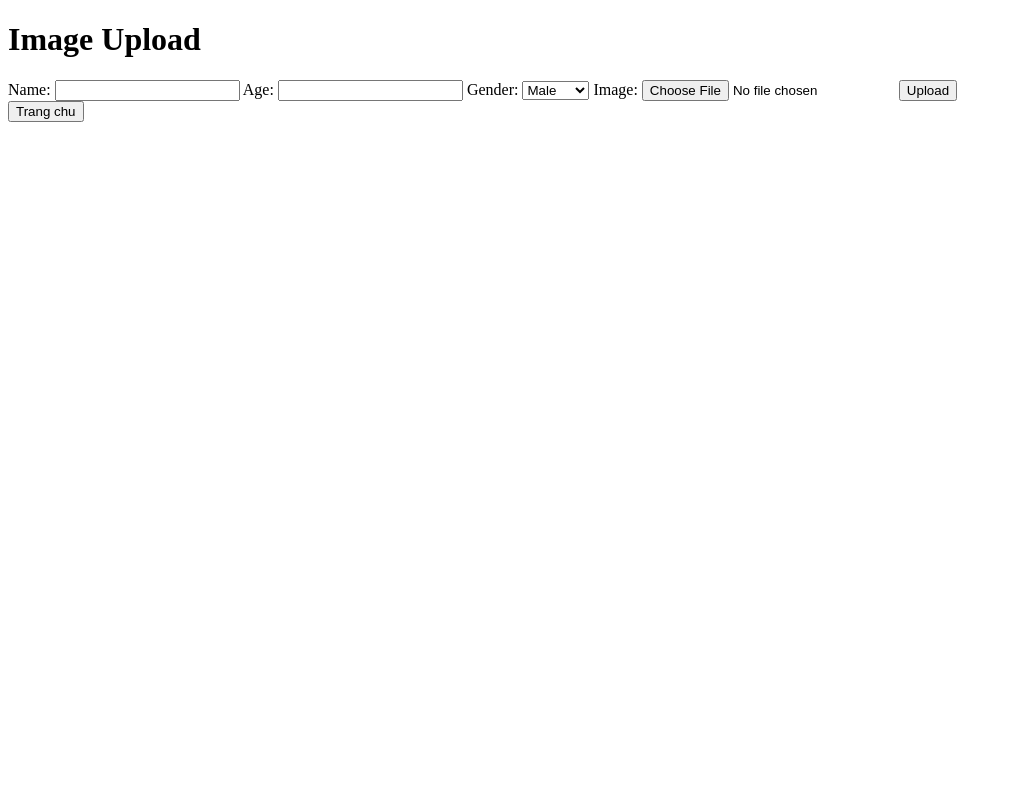
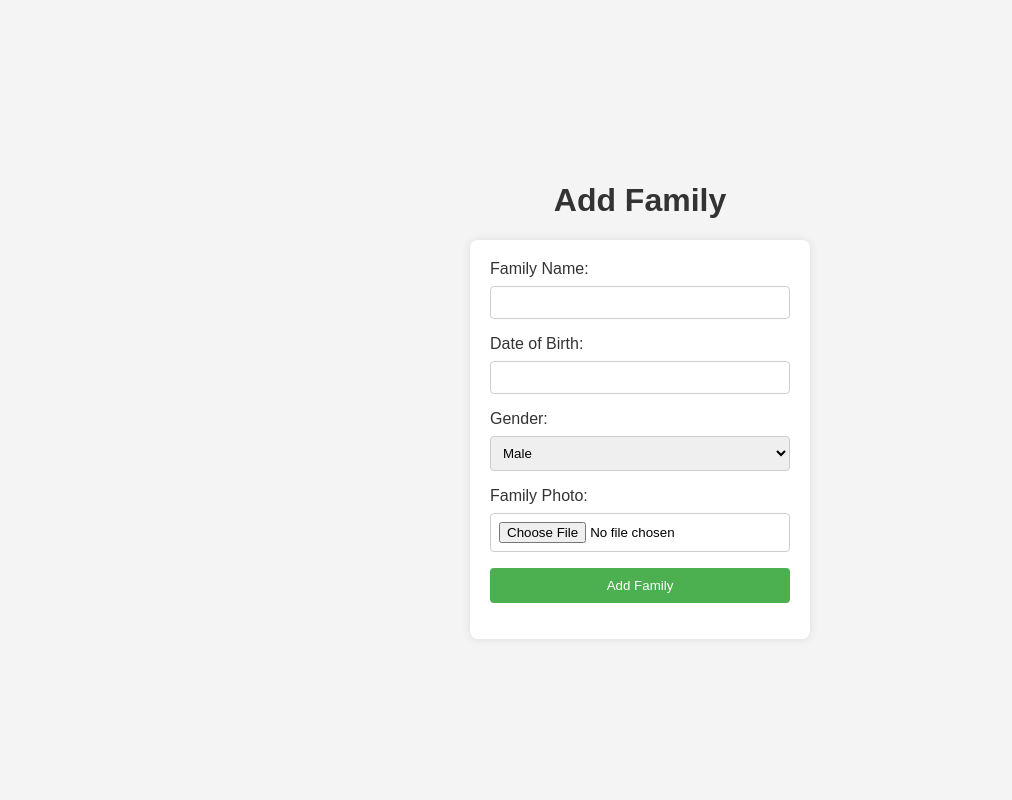
Before and after one commit to tiamo405/IOT-BTL-PTIT, a Flask app: page /add_family in a window 1280 px wide. Shown: the whole page, without its empty margins (0-1012 px from the left). Run offline with Flask 3, Linux system fonts and the light colour scheme.

Commit message:
giao diện va lỗi refesh

```diff
--- a/web-app/app.py
+++ b/web-app/app.py
@@ -1,10 +1,15 @@
 
-from flask import Flask, render_template, request, redirect, url_for
+from flask import Flask, render_template, request, redirect, url_for, flash
 from werkzeug.utils import secure_filename
-import os
+import sys, os
+cwd = os.getcwd()
+sys.path.append(os.path.abspath(os.path.dirname(cwd)))
+
+# import file code
+# from api.api import add_family
 
 app = Flask(__name__)
-
+app.secret_key = 'your_secret_key'
 # Thư mục để lưu trữ ảnh
 UPLOAD_FOLDER = 'uploads'
 app.config['UPLOAD_FOLDER'] = UPLOAD_FOLDER
@@ -33,30 +38,31 @@ def upload():
 
     if file.filename == '':
         return redirect(request.url)
-    # kiểm tra có phải refesh không. nếu == True là không, xử lí yêu cầu
-    is_refresh = request.form.get('is_refresh', 'false')
-    print(is_refresh)
 
-    if file and allowed_file(file.filename) and is_refresh == 'true':
+
+    if file and allowed_file(file.filename):
         # Lưu trữ tệp ảnh
         filename = secure_filename(file.filename)
         file.save(os.path.join(app.config['UPLOAD_FOLDER'], filename))
 
         # Nhận dữ liệu khác từ form
         name = request.form['name']
-        age = request.form['age']
+        dob = request.form['dob']
         gender = request.form['gender']
 
         # Thực hiện xử lý với dữ liệu và ảnh ở đây
+
         # Ví dụ: in thông tin ra console
-        print(f"Name: {name}, Age: {age}, Gender: {gender}")
+        print(f"Name: {name}, DoB: {dob}, Gender: {gender}")
         print(f"Image saved as: {filename}")
 
         # Trả về kết quả thành công
-        return render_template('add_family.html', result={'result': 'success', 'message': 'File uploaded successfully'})
+        flash('File uploaded successfully', 'success')
+        return redirect(url_for('add_family'))
 
     # Trả về kết quả thất bại với thông báo lỗi
-    return render_template('add_family.html', result={'result': 'failed', 'error': 'Invalid file format'})
+    flash('Invalid file format', 'error')
+    return redirect(url_for('add_family.html'))
 
 if __name__ == '__main__':
     app.run(debug=True)
--- a/web-app/templates/add_family.html
+++ b/web-app/templates/add_family.html
@@ -4,26 +4,103 @@
 <head>
     <meta charset="UTF-8">
     <meta name="viewport" content="width=device-width, initial-scale=1.0">
-    <title>Image Upload</title>
+    <title>Add Family</title>
+    <style>
+        body {
+            font-family: 'Arial', sans-serif;
+            background-color: #f4f4f4;
+            margin: 0;
+            padding: 0;
+            display: flex;
+            flex-direction: column;
+            align-items: center;
+            justify-content: center;
+            height: 100vh;
+        }
+
+        h1 {
+            color: #333;
+        }
+
+        form {
+            background-color: #fff;
+            padding: 20px;
+            border-radius: 8px;
+            box-shadow: 0 0 10px rgba(0, 0, 0, 0.1);
+            width: 300px;
+        }
+
+        label {
+            display: block;
+            margin-bottom: 8px;
+            color: #333;
+        }
+
+        input,
+        select {
+            width: 100%;
+            padding: 8px;
+            margin-bottom: 16px;
+            border: 1px solid #ccc;
+            border-radius: 4px;
+            box-sizing: border-box;
+        }
+
+        input[type="submit"] {
+            background-color: #4caf50;
+            color: white;
+            padding: 10px;
+            border: none;
+            border-radius: 4px;
+            cursor: pointer;
+        }
+
+        input[type="submit"]:hover {
+            background-color: #45a049;
+        }
+
+        p {
+            color: #333;
+            margin-top: 16px;
+        }
+
+        .success {
+            color: #4caf50;
+        }
+
+        .error {
+            color: #f44336;
+        }
+    </style>
+    <script>
+        function formatDateString(input) {
+            // Kiểm tra xem chuỗi có đúng định dạng hay không (10112012)
+            if (/^\d{8}$/.test(input)) {
+                // Tách chuỗi thành các phần ngày, tháng, năm
+                var day = input.substring(0, 2);
+                var month = input.substring(2, 4);
+                var year = input.substring(4, 8);
+
+                // Tạo chuỗi ngày tháng năm mới
+                var formattedDate = day + '/' + month + '/' + year;
+
+                // Gán giá trị mới vào ô input
+                document.getElementById('dob').value = formattedDate;
+            }
+        }
+    </script>
 </head>
 
 <body>
-    <h1>Image Upload</h1>
+    <h1>Add Family</h1>
 
-    {% if result %}
-    {% if result.result == 'success' %}
-    <p style="color: green;">{{ result.message }}</p>
-    {% else %}
-    <p style="color: red;">{{ result.error }}</p>
-    {% endif %}
-    {% endif %}
-    <input type="hidden" name="is_refresh" value="false">
     <form action="/upload_family" method="post" enctype="multipart/form-data">
-        <label for="name">Name:</label>
+        <label for="name">Family Name:</label>
         <input type="text" id="name" name="name" required>
 
-        <label for="age">Age:</label>
-        <input type="text" id="age" name="age" required>
+        <label for="dob">Date of Birth:</label>
+        <input type="text" id="dob" name="dob" oninput="formatDateString(this.value)" required>
+
 
         <label for="gender">Gender:</label>
         <select id="gender" name="gender" required>
@@ -31,13 +108,22 @@
             <option value="female">Female</option>
         </select>
 
-        <label for="file">Image:</label>
+        <label for="file">Family Photo:</label>
         <input type="file" id="file" name="file" accept=".png, .jpg, .jpeg, .gif" required>
 
-        <input type="submit" value="Upload">
+
+        <input type="submit" value="Add Family">
     </form>
-    <a href="/"><button>Trang chu</button></a>
 
+    {% with messages = get_flashed_messages(with_categories=true) %}
+    {% for category, message in messages %}
+        {% if category == 'success' %}
+            <p class="success">{{ message }}</p>
+        {% elif category == 'error' %}
+            <p class="error">{{ message }}</p>
+        {% endif %}
+    {% endfor %}
+{% endwith %}
 </body>
 
 </html>
```
